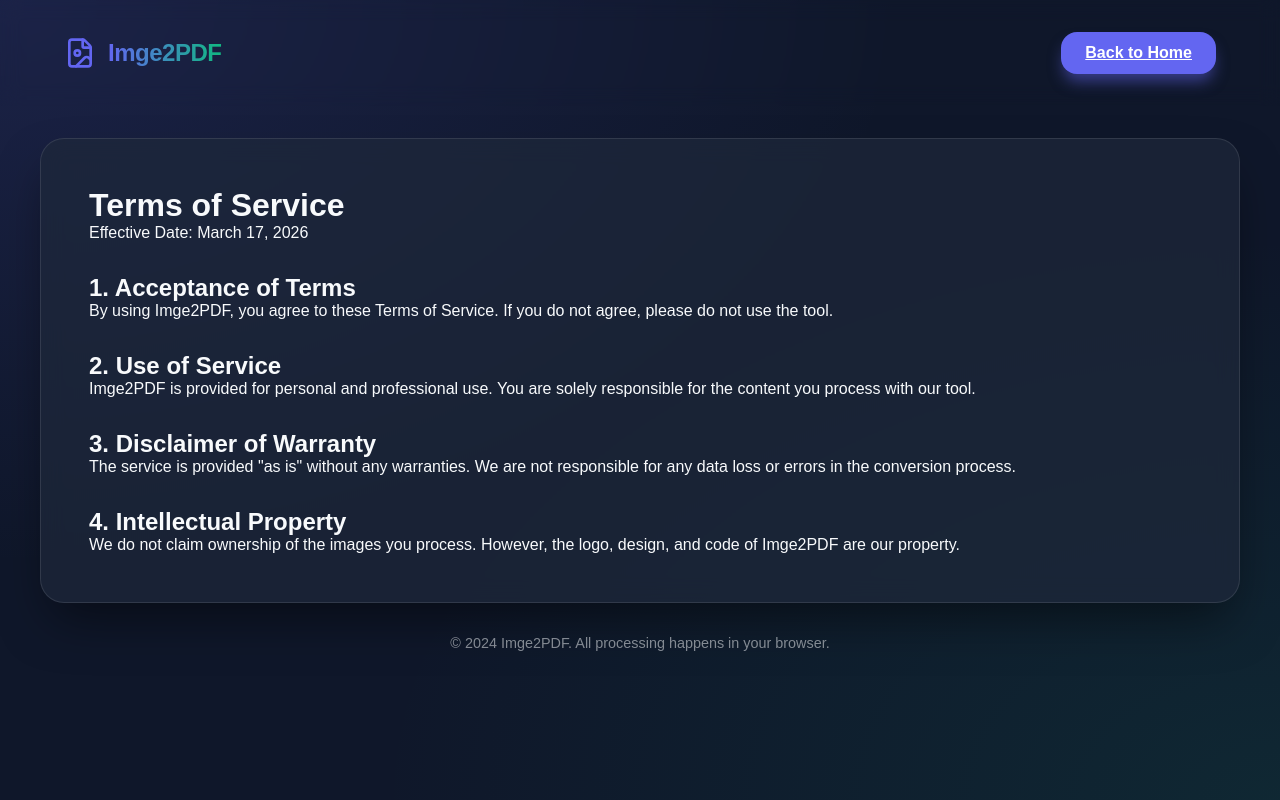
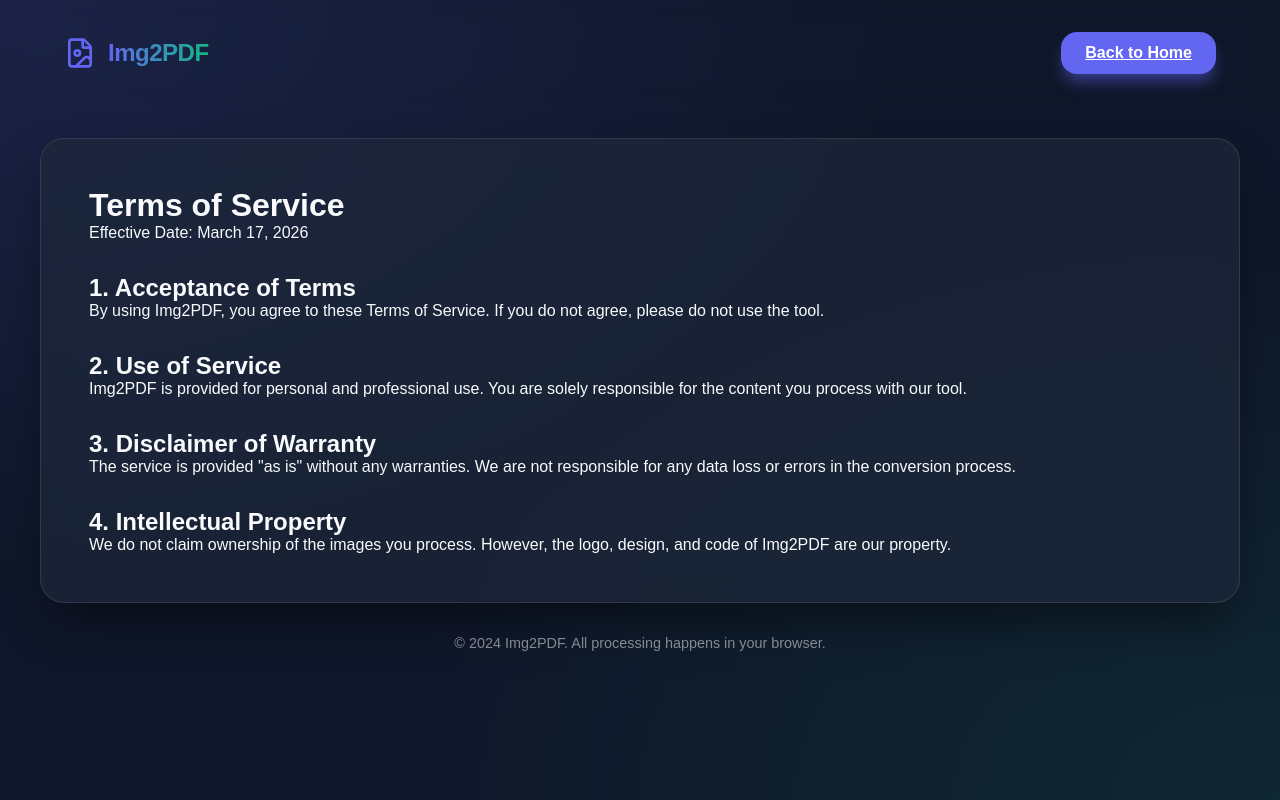
Before and after one commit to jahee24/image-to-pdf, a website built with Vite: page terms-of-service.html in a window 1280 px wide. Built offline with nearby package versions, Linux system fonts and the light colour scheme.

Commit message:
style: fix 'Imge2PDF' typo and ensure brand consistency with 'Img2PDF'

```diff
--- a/terms-of-service.html
+++ b/terms-of-service.html
@@ -4,7 +4,7 @@
 <head>
     <meta charset="UTF-8">
     <meta name="viewport" content="width=device-width, initial-scale=1.0">
-    <title>Terms of Service - Imge2PDF</title>
+    <title>Terms of Service - Img2PDF</title>
     <link rel="stylesheet" href="./style.css">
 </head>
 
@@ -13,7 +13,7 @@
         <header>
             <div class="logo">
                 <i data-lucide="file-image" class="logo-icon"></i>
-                <h1>Imge2PDF</h1>
+                <h1>Img2PDF</h1>
             </div>
             <div class="header-actions">
                 <a href="./index.html" class="btn btn-primary">Back to Home</a>
@@ -24,12 +24,12 @@
             <p>Effective Date: March 17, 2026</p>
             <section style="margin-top: 2rem;">
                 <h2>1. Acceptance of Terms</h2>
-                <p>By using Imge2PDF, you agree to these Terms of Service. If you do not agree, please do not use the
+                <p>By using Img2PDF, you agree to these Terms of Service. If you do not agree, please do not use the
                     tool.</p>
             </section>
             <section style="margin-top: 2rem;">
                 <h2>2. Use of Service</h2>
-                <p>Imge2PDF is provided for personal and professional use. You are solely responsible for the content
+                <p>Img2PDF is provided for personal and professional use. You are solely responsible for the content
                     you process with our tool.</p>
             </section>
             <section style="margin-top: 2rem;">
@@ -39,12 +39,12 @@
             </section>
             <section style="margin-top: 2rem;">
                 <h2>4. Intellectual Property</h2>
-                <p>We do not claim ownership of the images you process. However, the logo, design, and code of Imge2PDF
+                <p>We do not claim ownership of the images you process. However, the logo, design, and code of Img2PDF
                     are our property.</p>
             </section>
         </main>
         <footer>
-            <p>&copy; 2024 Imge2PDF. All processing happens in your browser.</p>
+            <p>&copy; 2024 Img2PDF. All processing happens in your browser.</p>
         </footer>
     </div>
     <script type="module">
```
Also changed, not shown: index.html (+8 -8 lines), privacy-policy.html (+4 -4 lines), README.md.
